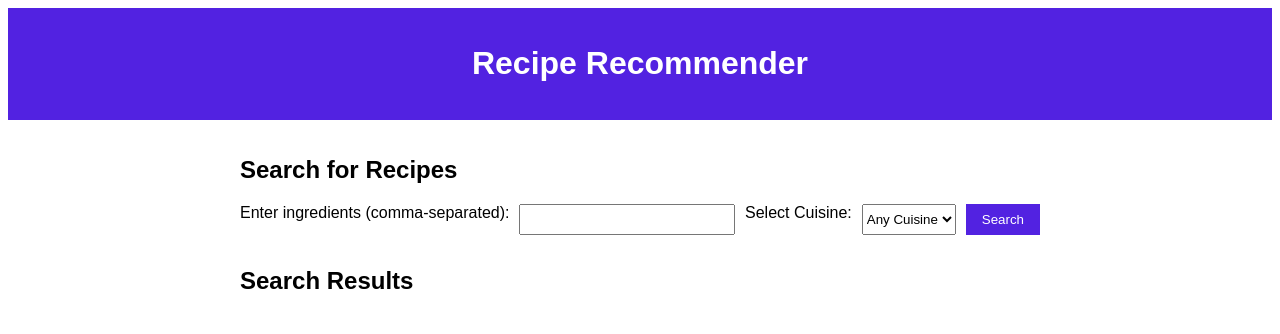
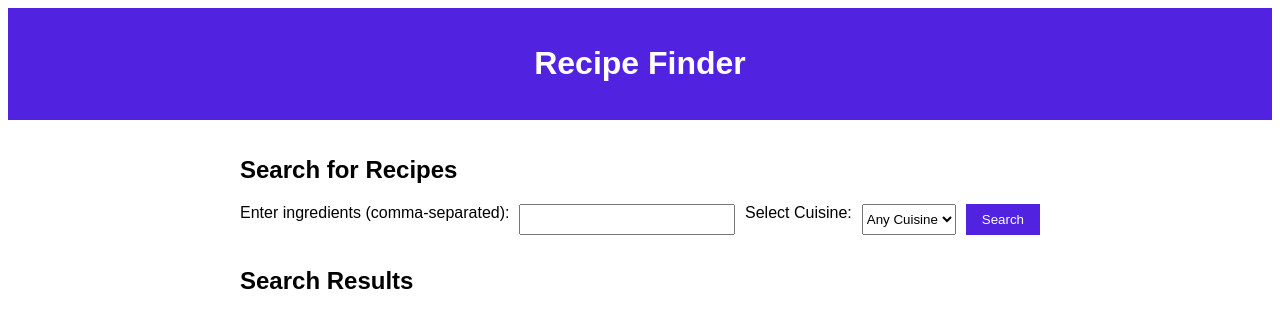
Before and after one commit to creynolds23/Recipe-Finder, a plain HTML site: page index.html in a window 1280 px wide. Drawn offline with Linux system fonts and the light colour scheme.

Commit message:
Update index.html

```diff
--- a/index.html
+++ b/index.html
@@ -8,7 +8,7 @@
 </head>
 <body>
     <header>
-        <h1>Recipe Recommender</h1>
+        <h1>Recipe Finder</h1>
     </header>
 
     <main>
```
